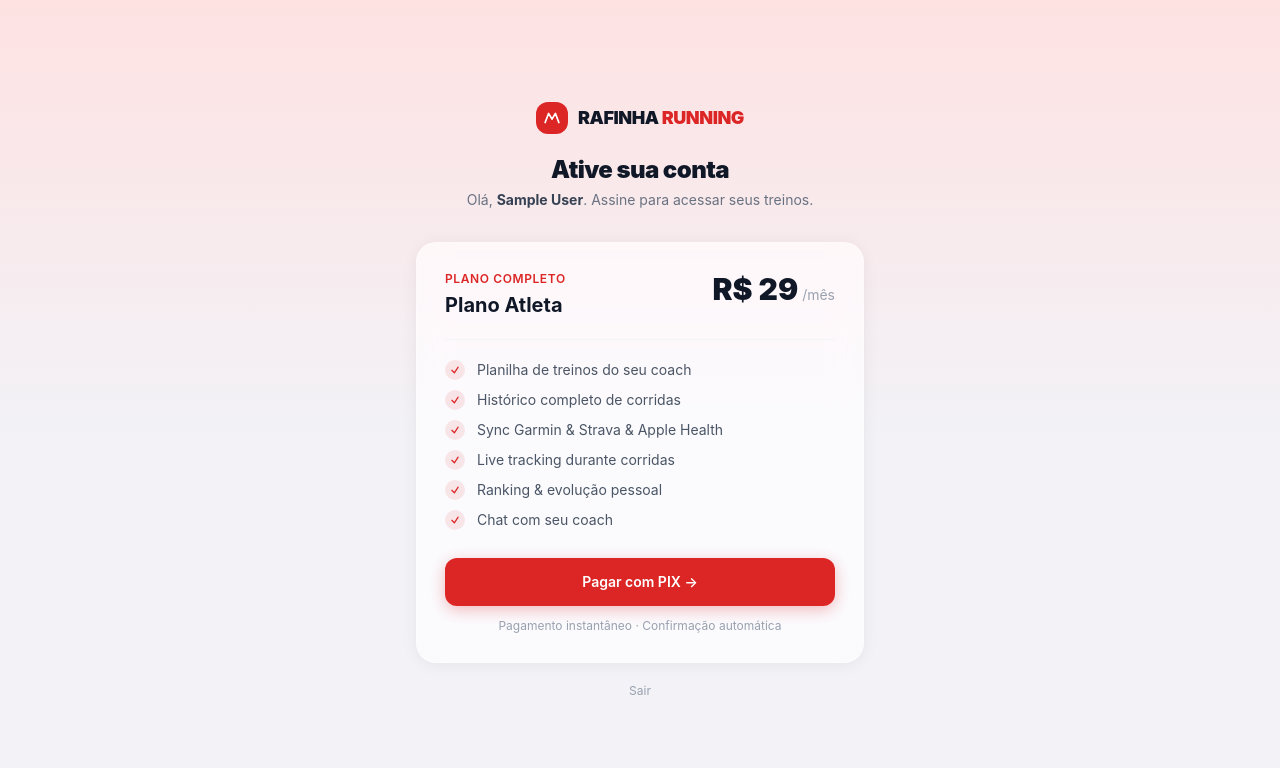
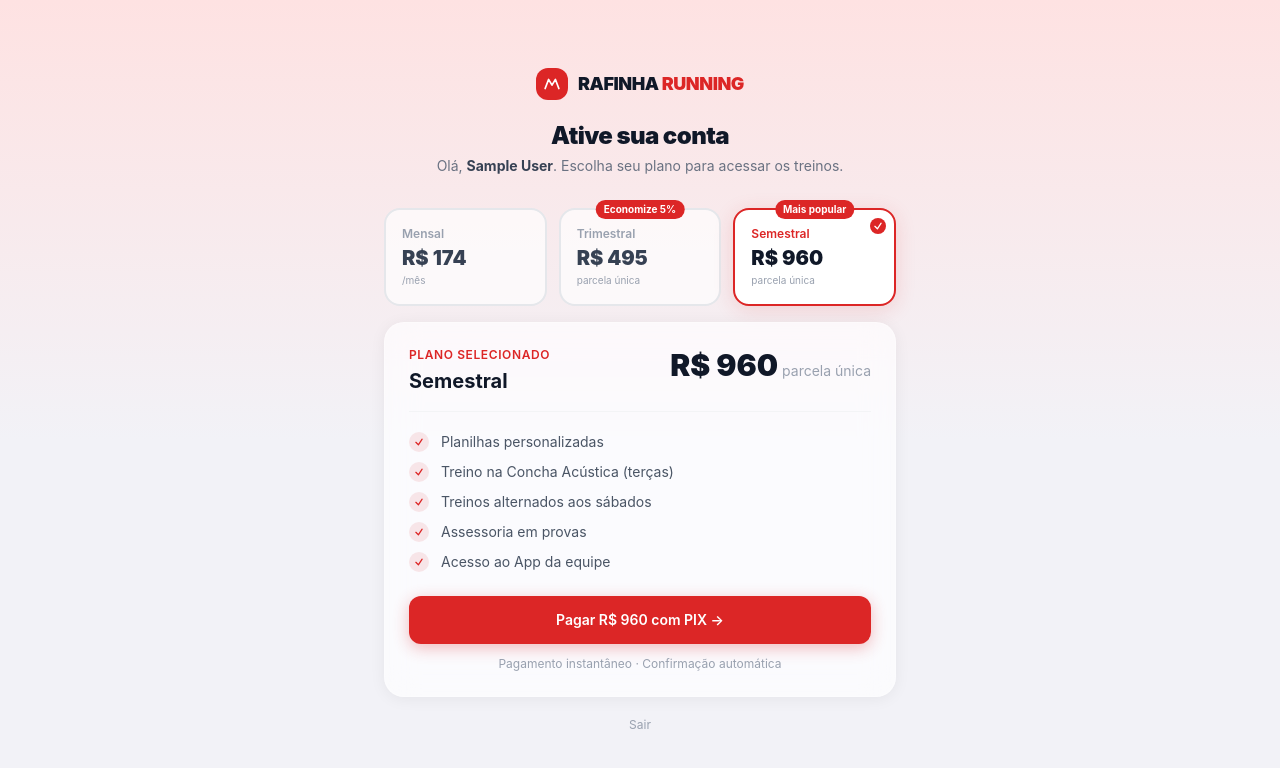
Before and after one commit to RSNicolau/Rafinha_Running, a Next.js app in the folder apps/web/: page /athlete-subscribe in a window 1280 px wide. Shown: the top 768 px of the page. Built offline with nearby package versions, Linux system fonts and the light colour scheme; no server answers; sample sign-in values are in the browser's storage.

Commit message:
feat(plans): 3 planos atleta (Mensal/Trimestral/Semestral) + demo com 420 alunos e 5% inadimplência

```diff
--- a/apps/web/src/app/athlete-subscribe/page.tsx
+++ b/apps/web/src/app/athlete-subscribe/page.tsx
@@ -5,13 +5,44 @@ import { useRouter } from 'next/navigation';
 import { useAuthStore } from '@/stores/auth.store';
 import { api } from '@/lib/api';
 
-const FALLBACK_PLAN = {
+interface Plan {
+  type: string;
+  name: string;
+  price: string;
+  period: string;
+  amount: number;
+  features: string[];
+  badge?: string;
+}
+
+const FALLBACK_PLANS: Plan[] = [
+  {
     type: 'MONTHLY',
-  name: 'Plano Atleta',
-  price: 'R$ 29',
-  amount: 2900,
-  features: ['Planilha de treinos do seu coach', 'Histórico completo de corridas', 'Sync Garmin & Strava & Apple Health', 'Live tracking durante corridas', 'Ranking & evolução pessoal', 'Chat com seu coach'],
-};
+    name: 'Mensal',
+    price: 'R$ 174',
+    period: '/mês',
+    amount: 17400,
+    features: ['Planilhas personalizadas', 'Treino na Concha Acústica (terças)', 'Treinos alternados aos sábados', 'Assessoria em provas', 'Acesso ao App da equipe'],
+  },
+  {
+    type: 'QUARTERLY',
+    name: 'Trimestral',
+    price: 'R$ 495',
+    period: 'parcela única',
+    amount: 49500,
+    badge: 'Economize 5%',
+    features: ['Planilhas personalizadas', 'Treino na Concha Acústica (terças)', 'Treinos alternados aos sábados', 'Assessoria em provas', 'Acesso ao App da equipe'],
+  },
+  {
+    type: 'SEMIANNUAL',
+    name: 'Semestral',
+    price: 'R$ 960',
+    period: 'parcela única',
+    amount: 96000,
+    badge: 'Mais popular',
+    features: ['Planilhas personalizadas', 'Treino na Concha Acústica (terças)', 'Treinos alternados aos sábados', 'Assessoria em provas', 'Acesso ao App da equipe'],
+  },
+];
 
 interface PixData {
   paymentId: string;
@@ -24,7 +55,8 @@ export default function AthleteSubscribePage() {
   const router = useRouter();
   const { user, logout, loadUser, isAuthenticated, isLoading: authLoading } = useAuthStore();
   const [loading, setLoading] = useState(true);
-  const [plan, setPlan] = useState(FALLBACK_PLAN);
+  const [plans, setPlans] = useState<Plan[]>(FALLBACK_PLANS);
+  const [selectedPlan, setSelectedPlan] = useState<Plan>(FALLBACK_PLANS[2]); // Semestral default
   const [pixLoading, setPixLoading] = useState(false);
   const [pixData, setPixData] = useState<PixData | null>(null);
   const [pixStatus, setPixStatus] = useState<'pending' | 'paid' | null>(null);
@@ -42,14 +74,17 @@ export default function AthleteSubscribePage() {
     ]).then(([plansRes, subRes]) => {
       const athletePlans = plansRes?.data?.athlete;
       if (athletePlans?.length) {
-        const p = athletePlans[0];
-        setPlan({
+        const mapped: Plan[] = athletePlans.map((p: any, i: number) => ({
           type: p.id,
           name: p.name,
-          price: `R$ ${(p.price / 100).toFixed(0)}`,
+          price: `R$ ${Math.round(p.price / 100).toLocaleString('pt-BR')}`,
+          period: p.id === 'MONTHLY' ? '/mês' : 'parcela única',
           amount: p.price,
+          badge: i === athletePlans.length - 1 ? 'Mais popular' : i === 1 ? 'Economize 5%' : undefined,
           features: p.features,
-        });
+        }));
+        setPlans(mapped);
+        setSelectedPlan(mapped[mapped.length - 1]);
       }
       if (subRes?.data?.status === 'ACTIVE' || subRes?.data?.status === 'TRIALING') {
         router.replace('/athlete');
@@ -80,9 +115,9 @@ export default function AthleteSubscribePage() {
     if (pollRef.current) clearInterval(pollRef.current);
     try {
       const { data } = await api.post('/payments/pix', {
-        amount: plan.amount,
-        description: `${plan.name} - Rafinha Running`,
-        planId: plan.type,
+        amount: selectedPlan.amount,
+        description: `${selectedPlan.name} - Rafinha Running`,
+        planId: selectedPlan.type,
       });
       setPixData(data);
       setPixStatus('pending');
@@ -112,7 +147,7 @@ export default function AthleteSubscribePage() {
 
   return (
     <div className="min-h-screen flex flex-col items-center justify-center px-5 py-10" style={{ background: 'linear-gradient(to bottom, #FEE2E2 0%, #F2F2F7 55%)' }}>
-      <div className="w-full max-w-md">
+      <div className="w-full max-w-lg">
         {/* Logo + header */}
         <div className="text-center mb-8">
           <div className="flex items-center justify-center gap-2.5 mb-5">
@@ -125,28 +160,61 @@ export default function AthleteSubscribePage() {
           </div>
           <h1 className="text-2xl font-black text-gray-900 mb-1 tracking-tight">Ative sua conta</h1>
           <p className="text-sm text-gray-500">
-            Olá, <strong className="text-gray-700">{user?.name}</strong>. Assine para acessar seus treinos.
+            Olá, <strong className="text-gray-700">{user?.name}</strong>. Escolha seu plano para acessar os treinos.
           </p>
         </div>
 
-        {/* Plan card */}
         {!pixData ? (
-          <div className="glass-card p-7">
-            {/* Plan header */}
-            <div className="flex items-start justify-between mb-5 pb-5 border-b border-gray-100">
+          <div className="space-y-4">
+            {/* Plan selector */}
+            <div className="grid grid-cols-3 gap-3">
+              {plans.map((p) => {
+                const isSelected = selectedPlan.type === p.type;
+                return (
+                  <button
+                    key={p.type}
+                    onClick={() => setSelectedPlan(p)}
+                    className={`relative rounded-2xl border-2 p-4 text-left transition cursor-pointer ${
+                      isSelected
+                        ? 'border-[#DC2626] bg-white shadow-[0_4px_20px_rgba(220,38,38,0.15)]'
+                        : 'border-gray-200 bg-white/70 hover:border-gray-300'
+                    }`}
+                  >
+                    {p.badge && (
+                      <span className="absolute -top-2.5 left-1/2 -translate-x-1/2 px-2 py-0.5 rounded-full bg-[#DC2626] text-white text-[10px] font-bold whitespace-nowrap">
+                        {p.badge}
+                      </span>
+                    )}
+                    <p className={`text-xs font-semibold mb-1 ${isSelected ? 'text-[#DC2626]' : 'text-gray-400'}`}>{p.name}</p>
+                    <p className={`text-xl font-black leading-tight ${isSelected ? 'text-gray-900' : 'text-gray-700'}`}>{p.price}</p>
+                    <p className="text-[10px] text-gray-400 mt-0.5">{p.period}</p>
+                    {isSelected && (
+                      <div className="absolute top-2 right-2 w-4 h-4 rounded-full bg-[#DC2626] flex items-center justify-center">
+                        <svg className="w-2.5 h-2.5 text-white" fill="none" viewBox="0 0 24 24" stroke="currentColor" strokeWidth={3}>
+                          <path strokeLinecap="round" strokeLinejoin="round" d="M4.5 12.75l6 6 9-13.5" />
+                        </svg>
+                      </div>
+                    )}
+                  </button>
+                );
+              })}
+            </div>
+
+            {/* Selected plan details */}
+            <div className="glass-card p-6">
+              <div className="flex items-start justify-between mb-5 pb-4 border-b border-gray-100">
                 <div>
-                <p className="text-xs text-[#DC2626] font-semibold uppercase tracking-wider mb-1">Plano completo</p>
-                <h2 className="font-bold text-gray-900 text-xl">{plan.name}</h2>
+                  <p className="text-xs text-[#DC2626] font-semibold uppercase tracking-wider mb-1">Plano selecionado</p>
+                  <h2 className="font-bold text-gray-900 text-xl">{selectedPlan.name}</h2>
                 </div>
                 <div className="text-right">
-                <span className="text-3xl font-black text-gray-900">{plan.price}</span>
-                <span className="text-sm text-gray-400 ml-1">/mês</span>
+                  <span className="text-3xl font-black text-gray-900">{selectedPlan.price}</span>
+                  <span className="text-sm text-gray-400 ml-1">{selectedPlan.period}</span>
                 </div>
               </div>
 
-            {/* Features */}
-            <ul className="space-y-2.5 mb-7">
-              {plan.features.map((f) => (
+              <ul className="space-y-2.5 mb-6">
+                {selectedPlan.features.map((f) => (
                   <li key={f} className="flex items-center gap-3 text-sm text-gray-600">
                     <span className="w-5 h-5 rounded-full bg-[#DC2626]/10 flex items-center justify-center flex-shrink-0">
                       <svg className="w-2.5 h-2.5 text-[#DC2626]" fill="none" viewBox="0 0 24 24" stroke="currentColor" strokeWidth={3}>
@@ -158,7 +226,6 @@ export default function AthleteSubscribePage() {
                 ))}
               </ul>
 
-            {/* CTA */}
               <button
                 onClick={handlePix}
                 disabled={pixLoading}
@@ -169,9 +236,10 @@ export default function AthleteSubscribePage() {
                     <span className="w-4 h-4 border-2 border-white/40 border-t-white rounded-full animate-spin" />
                     Gerando PIX...
                   </span>
-              ) : 'Pagar com PIX →'}
+                ) : `Pagar ${selectedPlan.price} com PIX →`}
               </button>
               <p className="text-xs text-gray-400 text-center mt-3">Pagamento instantâneo · Confirmação automática</p>
+            </div>
           </div>
         ) : pixStatus === 'pending' ? (
           <div className="glass-card p-7 text-center">
@@ -181,7 +249,8 @@ export default function AthleteSubscribePage() {
               </svg>
             </div>
             <h3 className="font-bold text-gray-900 mb-1">QR Code PIX gerado</h3>
-            <p className="text-xs text-gray-500 mb-5">Escaneie com seu banco ou copie o código abaixo</p>
+            <p className="text-xs text-gray-500 mb-1">Escaneie com seu banco ou copie o código abaixo</p>
+            <p className="text-xs text-gray-400 font-medium mb-5">{selectedPlan.name} · {selectedPlan.price}</p>
             {pixData.pixQrCodeUrl && (
               <div className="inline-block p-3 rounded-2xl bg-white shadow-sm border border-gray-100 mb-5">
                 <img src={pixData.pixQrCodeUrl} alt="QR Code PIX" className="w-36 sm:w-44 h-36 sm:h-44 block" />
@@ -200,7 +269,13 @@ export default function AthleteSubscribePage() {
                 </span>
               ) : 'Copiar código PIX'}
             </button>
-            <div className="flex items-center gap-2 justify-center text-xs text-gray-400">
+            <button
+              onClick={() => { setPixData(null); setPixStatus(null); }}
+              className="text-xs text-gray-400 hover:text-gray-600 transition underline cursor-pointer"
+            >
+              Trocar plano
+            </button>
+            <div className="flex items-center gap-2 justify-center text-xs text-gray-400 mt-4">
               <div className="w-3 h-3 border border-gray-300 border-t-gray-500 rounded-full animate-spin" />
               Aguardando pagamento...
             </div>
--- a/apps/web/src/contexts/demo-mode.tsx
+++ b/apps/web/src/contexts/demo-mode.tsx
@@ -42,26 +42,62 @@ export function useDemo() {
 
 // ─── Mock data ──────────────────────────────────────────────────────────────
 
-export const MOCK_ATHLETES = [
-  { id: 'demo-1', name: 'Carlos Henrique', email: 'carlos@demo.com', createdAt: '2025-01-10T10:00:00Z', athleteProfile: { currentPlan: 'ATIVO', weeklyDistance: 52, totalRaces: 8 } },
-  { id: 'demo-2', name: 'Fernanda Lima',    email: 'fernanda@demo.com', createdAt: '2025-02-03T10:00:00Z', athleteProfile: { currentPlan: 'ATIVO', weeklyDistance: 38, totalRaces: 5 } },
-  { id: 'demo-3', name: 'André Martins',    email: 'andre@demo.com',    createdAt: '2025-02-14T10:00:00Z', athleteProfile: { currentPlan: 'ATIVO', weeklyDistance: 65, totalRaces: 12 } },
-  { id: 'demo-4', name: 'Juliana Costa',    email: 'juliana@demo.com',  createdAt: '2025-03-01T10:00:00Z', athleteProfile: { currentPlan: 'ATIVO', weeklyDistance: 44, totalRaces: 3 } },
-  { id: 'demo-5', name: 'Ricardo Souza',    email: 'ricardo@demo.com',  createdAt: '2025-03-15T10:00:00Z', athleteProfile: { currentPlan: 'INATIVO', weeklyDistance: 28, totalRaces: 6 } },
-  { id: 'demo-6', name: 'Patrícia Alves',   email: 'patricia@demo.com', createdAt: '2025-04-02T10:00:00Z', athleteProfile: { currentPlan: 'ATIVO', weeklyDistance: 71, totalRaces: 20 } },
-  { id: 'demo-7', name: 'Felipe Ramos',     email: 'felipe@demo.com',   createdAt: '2025-04-20T10:00:00Z', athleteProfile: { currentPlan: 'ATIVO', weeklyDistance: 33, totalRaces: 2 } },
-  { id: 'demo-8', name: 'Mariana Torres',   email: 'mariana@demo.com',  createdAt: '2025-05-05T10:00:00Z', athleteProfile: { currentPlan: 'ATIVO', weeklyDistance: 58, totalRaces: 9 } },
+const FIRST_NAMES = [
+  'Carlos', 'Fernanda', 'André', 'Juliana', 'Ricardo', 'Patrícia', 'Felipe', 'Mariana',
+  'Rafael', 'Amanda', 'Bruno', 'Camila', 'Diego', 'Elisa', 'Fábio', 'Gabriela',
+  'Henrique', 'Isabela', 'João', 'Karen', 'Leonardo', 'Larissa', 'Marcos', 'Natália',
+  'Otávio', 'Paula', 'Rodrigo', 'Sabrina', 'Thiago', 'Vanessa', 'Eduardo', 'Beatriz',
+  'Gustavo', 'Letícia', 'Matheus', 'Renata', 'Victor', 'Aline', 'Daniel', 'Mônica',
 ];
 
+const LAST_NAMES = [
+  'Silva', 'Santos', 'Oliveira', 'Souza', 'Lima', 'Pereira', 'Costa', 'Carvalho',
+  'Alves', 'Ferreira', 'Rodrigues', 'Martins', 'Araújo', 'Melo', 'Barbosa',
+  'Ribeiro', 'Rocha', 'Almeida', 'Nascimento', 'Gomes', 'Nunes', 'Cardoso',
+];
+
+// 420 atletas — 5% inadimplência (a cada 20, 1 inativo)
+export const MOCK_ATHLETES = Array.from({ length: 420 }, (_, i) => {
+  const fn = FIRST_NAMES[i % FIRST_NAMES.length];
+  const ln = LAST_NAMES[Math.floor(i / FIRST_NAMES.length) % LAST_NAMES.length];
+  const suffix = Math.floor(i / (FIRST_NAMES.length * LAST_NAMES.length));
+  const name = `${fn} ${ln}${suffix > 0 ? ` ${suffix + 1}` : ''}`;
+  const email = `${fn.toLowerCase().normalize('NFD').replace(/[\u0300-\u036f]/g, '')}.${ln.toLowerCase()}${i > 0 ? i : ''}@demo.com`;
+
+  // Every 20th athlete is inactive (5% inadimplência)
+  const isActive = (i % 20) !== 19;
+
+  // Stagger creation dates across 2 years
+  const baseDate = new Date('2023-03-01');
+  baseDate.setDate(baseDate.getDate() + Math.floor(i * 1.7));
+
+  return {
+    id: `demo-${i + 1}`,
+    name,
+    email,
+    createdAt: baseDate.toISOString(),
+    athleteProfile: {
+      currentPlan: isActive ? 'ATIVO' : 'INATIVO',
+      weeklyDistance: 15 + (i % 65),
+      totalRaces: i % 28,
+    },
+  };
+});
+
+// 420 total · 399 pagantes (95%) · 21 inadimplentes (5%)
 export const MOCK_STATS = {
-  totalAthletes: 8,
-  activeAthletes: 7,
-  workoutsThisWeek: 23,
-  completionRate: 87,
+  totalAthletes: 420,
+  activeAthletes: 399,
+  workoutsThisWeek: 1260, // 420 * ~3 treinos/semana
+  completionRate: 88,     // aderência média realista
+  monthlyRevenue: 73080,  // 399 * R$174 mensalidade média
+  inadimplentes: 21,
 };
 
 export const MOCK_ALERTS = [
-  { id: 'a1', athlete: { name: 'Carlos Henrique' }, type: 'MISSED_WORKOUT', message: 'Faltou treino de quinta-feira' },
-  { id: 'a2', athlete: { name: 'Ricardo Souza' },   type: 'LOW_PERFORMANCE', message: 'Pace acima do esperado nos últimos 3 treinos' },
-  { id: 'a3', athlete: { name: 'Fernanda Lima' },   type: 'MISSED_WORKOUT', message: 'Faltou treino de quarta-feira' },
+  { id: 'a1', athlete: { name: 'Carlos Silva' },     type: 'MISSED_WORKOUT',   message: 'Faltou treino de quinta-feira' },
+  { id: 'a2', athlete: { name: 'Ricardo Souza' },    type: 'LOW_PERFORMANCE',  message: 'Pace acima do esperado nos últimos 3 treinos' },
+  { id: 'a3', athlete: { name: 'Fernanda Santos' },  type: 'MISSED_WORKOUT',   message: 'Faltou treino de quarta-feira' },
+  { id: 'a4', athlete: { name: 'Bruno Oliveira' },   type: 'MISSED_WORKOUT',   message: 'Ausência consecutiva — 4 dias sem registrar treino' },
+  { id: 'a5', athlete: { name: 'Amanda Pereira' },   type: 'LOW_PERFORMANCE',  message: 'HRV baixo nos últimos 3 dias — sugerir recovery' },
 ];
```
Also changed, not shown: 1 other file (tests, documents, lock files or other folders). Lines whose indentation alone changed are shown as unchanged.
